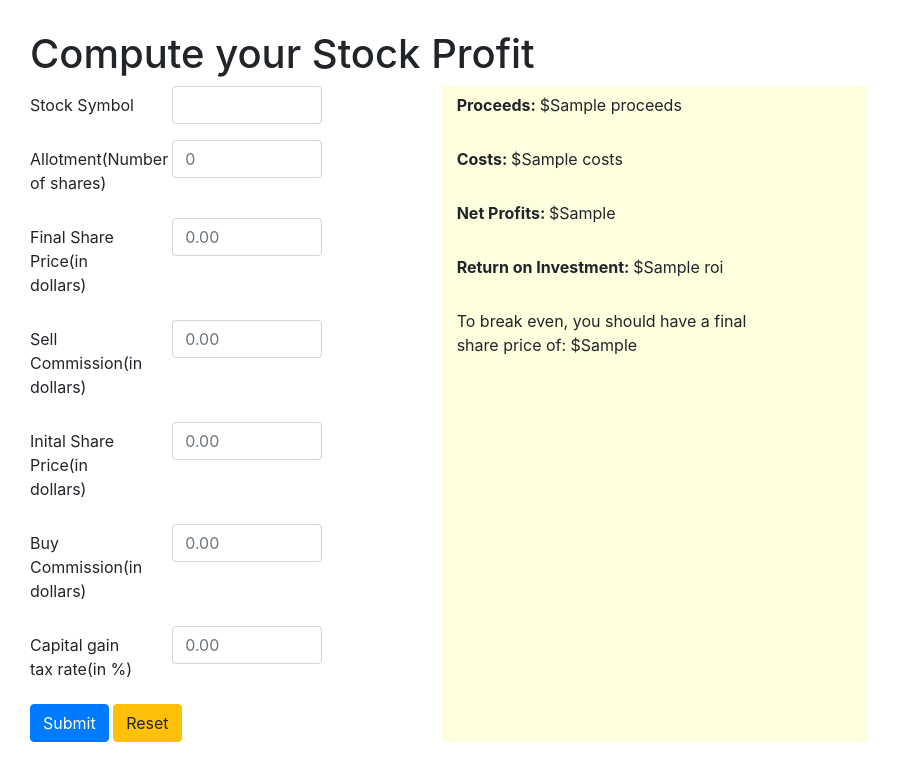
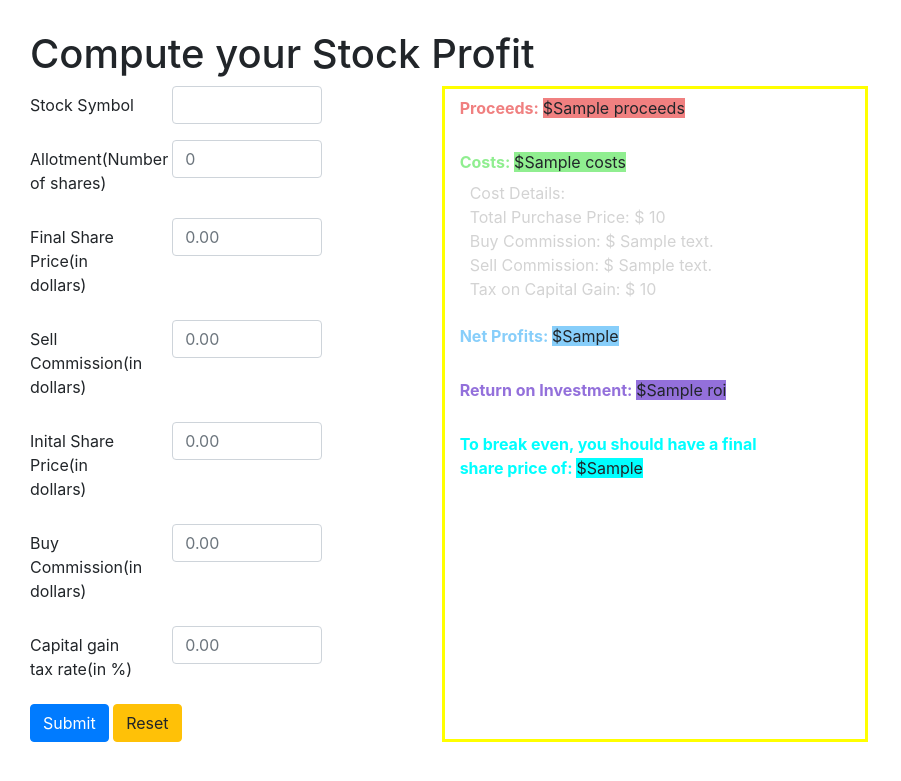
Before and after one commit to wing324/stock-profit-engine, a Flask app: template stock-profit-calculator/templates/index.html in a window 1280 px wide. Shown: the top 781 px of the page, without its empty margins (0-901 px from the left). Run offline with Flask 2, Linux system fonts and the light colour scheme; the template is opened without the code that fills it: most values are stand-ins (such as "Sample title", 1, 10 or a date in 2020); some libraries are stand-ins or nearby versions.

Commit message:
add code

```diff
--- a/stock-profit-calculator/main.py
+++ b/stock-profit-calculator/main.py
@@ -1,4 +1,4 @@
-from flask import Flask, render_template, url_for, request
+from flask import Flask, render_template, request
 from Calculator import Calculator
 
 app = Flask(__name__)
@@ -6,7 +6,6 @@ app = Flask(__name__)
 
 @app.route('/', methods=['GET', 'POST'])
 def index():
-    print("Method: "+request.method)
     if request.method == 'POST':
         ss = request.form['ss']
         am = request.form['am']
@@ -22,8 +21,10 @@ def index():
         net_profit = calculator.get_net_profit()
         roi = calculator.get_roi()
         expect_fsp = calculator.get_expect_fsp()
+        pp = calculator.get_purchase_price()
+        tax = calculator.get_tax()
 
-        return render_template('index.html', proceeds=proceeds, costs=costs, net_profit=net_profit, roi=roi, expect_fsp=expect_fsp)
+        return render_template('index.html', proceeds=proceeds, costs=costs, net_profit=net_profit, roi=roi, expect_fsp=expect_fsp, purchase_price=pp, buy_commision=bc, sell_commision=sc, tax=tax)
     return render_template('index.html')
 
 
--- a/stock-profit-calculator/templates/index.html
+++ b/stock-profit-calculator/templates/index.html
@@ -57,25 +57,32 @@
                                 <input type="number" step="0.01" required id="cgtr" name="cgtr" class="form-control" style="width: 150px" placeholder="0.00">
                             </div>
                         </div>
-                        <button type="submit" class="btn btn-primary" data-toggle="modal" data-target="#stockProfitResult">Submit</button>
+                        <input type="submit" class="btn btn-primary" value="Submit" />
                         <button type="reset" class="btn btn-warning">Reset</button>
                 </form>
             </div>
-                <div class="col-sm-4" style="background: lightyellow">
+                <div class="col-sm-4" style="border: solid yellow">
                      <div class="form-group row">
-                         <label for="pc" class="col-sm-10 col-form-label"><strong>Proceeds:  </strong>${{ proceeds }}</label>
+                         <label for="pc" class="col-sm-10 col-form-label"><strong style="color: lightcoral">Proceeds:  </strong><span style="background: lightcoral">${{ proceeds }}</span></label>
                      </div>
                      <div class="form-group row">
-                         <label for="cost" class="col-sm-10 col-form-label"><strong>Costs:  </strong>${{ costs }}</label>
+                         <label for="cost" class="col-sm-10 col-form-label"><strong style="color: lightgreen">Costs:  </strong><span style="background: lightgreen">${{ costs }}</span></label>
+                         <div style="padding-left: 25px; color: lightgrey">
+                             <span>Cost Details:</span><br />
+                             <span>Total Purchase Price: $ {{ purchase_price }}</span><br />
+                             <span>Buy Commission: $ {{ buy_commision }}</span><br />
+                             <span>Sell Commission: $ {{ sell_commision }}</span><br />
+                             <span>Tax on Capital Gain:  $ {{ tax }}</span><br />
+                         </div>
                      </div>
                      <div class="form-group row">
-                         <label for="np" class="col-sm-10 col-form-label"><strong>Net Profits:  </strong>${{ net_profit }}</label>
+                         <label for="np" class="col-sm-10 col-form-label"><strong style="color: lightskyblue">Net Profits:  </strong><span style="background: lightskyblue">${{ net_profit }}</span></label>
                      </div>
                      <div class="form-group row">
-                         <label for="roi" class="col-sm-10 col-form-label"><strong>Return on Investment:  </strong>${{ roi }}</label>
+                         <label for="roi" class="col-sm-10 col-form-label"><strong style="color: mediumpurple">Return on Investment:  </strong><span style="background: mediumpurple">${{ roi }}</span></label>
                      </div>
                      <div class="form-group row">
-                         <label for="efsp" class="col-sm-10 col-form-label">To break even, you should have a final share price of:  ${{ expect_fsp }}</label>
+                         <label for="efsp" class="col-sm-10 col-form-label"><strong style="color: aqua">To break even, you should have a final share price of:  </strong><span style="background: aqua">${{ expect_fsp }}</span></label>
                      </div>
                  </div>
             </div>
```
Also changed, not shown: stock-profit-calculator/Calculator.py (+7 -0 lines).
